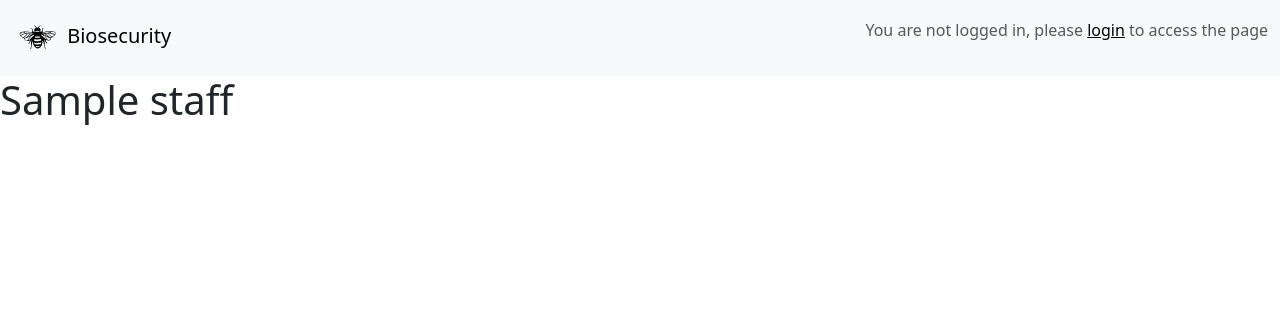
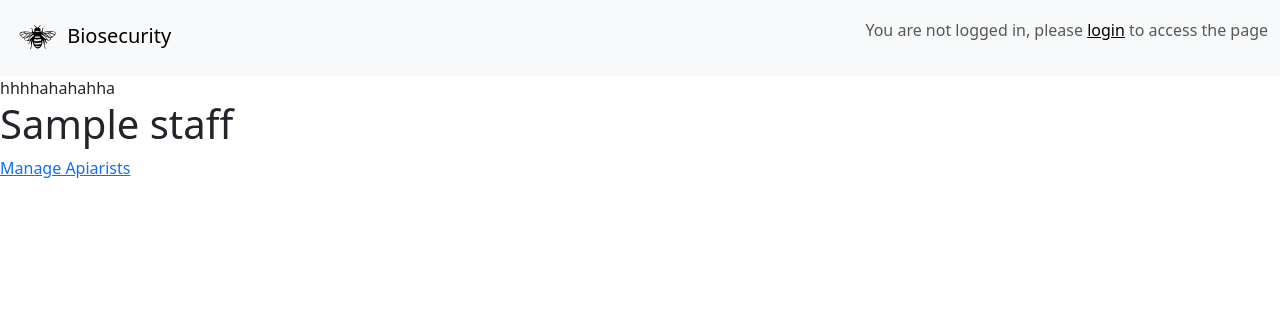
Before and after one commit to Ke-Liang-1160404/Biosecurity, a Flask app: template biosecurity_app/templates/staff.html in a window 1280 px wide. Shown: the top 336 px of the page. Run offline with Flask 3, Linux system fonts and the light colour scheme; the template is opened without the code that fills it: most values are stand-ins (such as "Sample title", 1, 10 or a date in 2020).

Commit message:
create route to both admin and staff dashboard to see all the apiarists

```diff
--- a/biosecurity_app/admin_views.py
+++ b/biosecurity_app/admin_views.py
@@ -41,3 +41,7 @@ def admin():
     else:
 
         return redirect(url_for("login"))
+
+@app.route("/admin/apiarists")
+def adminApiarists():
+        return render_template("editUser.html")
--- a/biosecurity_app/staff_views.py
+++ b/biosecurity_app/staff_views.py
@@ -42,3 +42,7 @@ def staff():
     else:
 
         return redirect(url_for("login"))
+
+@app.route("/staff/apiarists")
+def staffApiarists():
+   return render_template("editUser.html")
--- a/biosecurity_app/templates/admin.html
+++ b/biosecurity_app/templates/admin.html
@@ -6,7 +6,8 @@
 
 
 
-<h1>{{Admin}}</h1>
+<h1>{{admin}}</h1>
+<a href="/admin/apiarists">Manage Apiarists</a>
 
 
 
--- a/biosecurity_app/templates/staff.html
+++ b/biosecurity_app/templates/staff.html
@@ -4,10 +4,10 @@
 
 {% block content %}
 
+hhhhahahahha
 
-
-<h1>{{Staff}}</h1>
-
+<h1>{{staff}}</h1>
+<a href="{{url_for('staffApiarists')}}">Manage Apiarists</a>
 
 
 {% endblock %}
```
